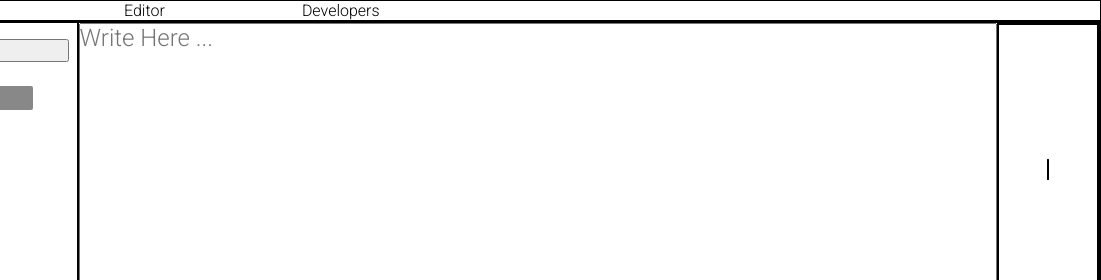
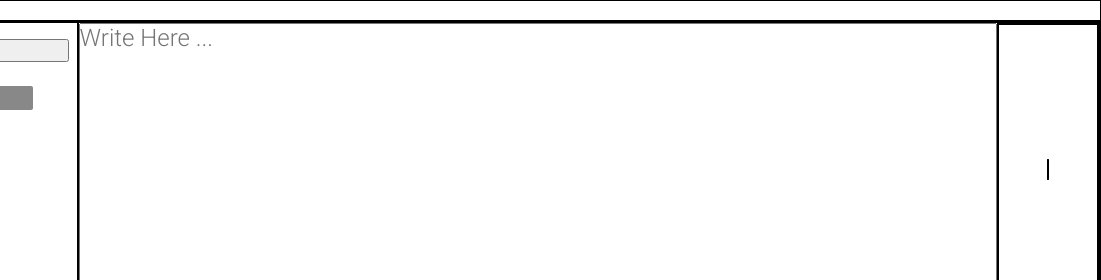
Before and after one commit to sagarbhadke08/JS, a website: page index.html in a window 1280 px wide. Shown: the top 280 px of the page, 179-1280 px from the left. Drawn offline with Linux system fonts and the light colour scheme; files that its build step writes are made by us from their sources; files whose address does not match are found by name.

Commit message:
Update index.html

```diff
--- a/index.html
+++ b/index.html
@@ -20,10 +20,7 @@
         <div class="logo-img">
           <img src="./resources/notepad-icon.svg" alt="logo" />
         </div>
-        <ul class="nav-content">
-          <li>Editor</li>
-          <li>Developers</li>
-        </ul>
+
       </nav>
 
       <main class="container">
```
